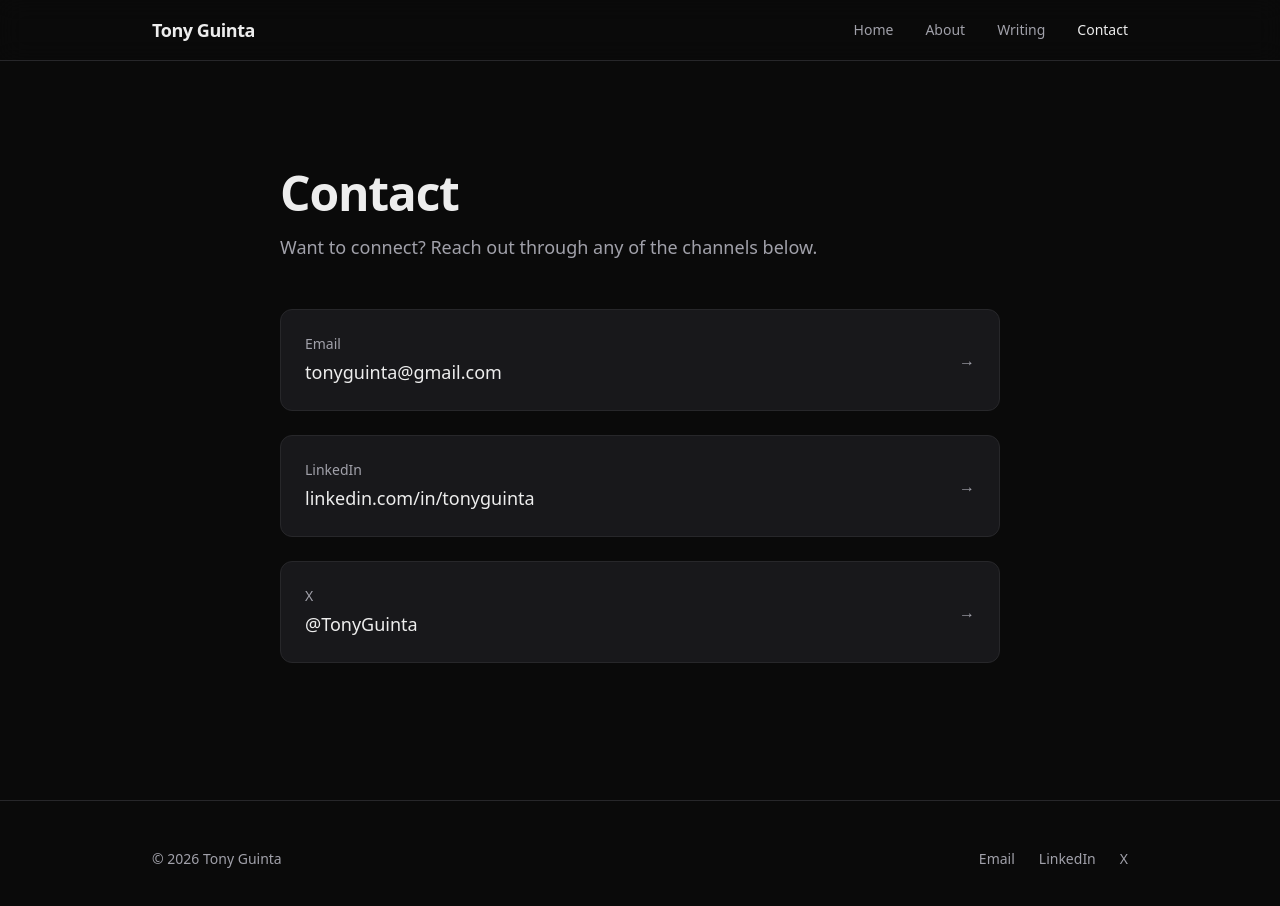
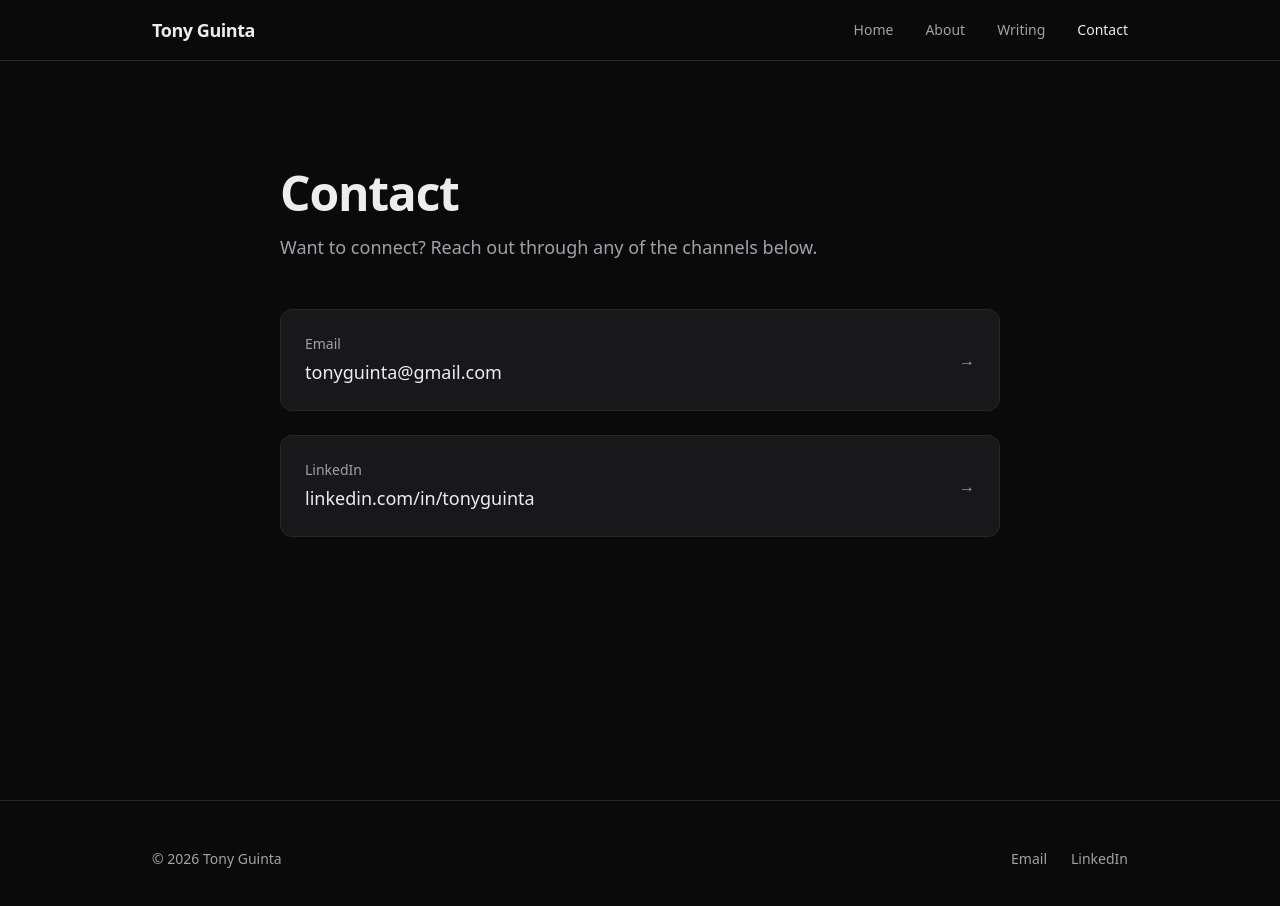
Before and after one commit to tonyguinta/tonyguinta.com, a Next.js app: page /contact in a window 1280 px wide. Shown: the top 906 px of the page. Built offline with nearby package versions, Linux system fonts and the light colour scheme.

Commit message:
Remove X/Twitter references site-wide
- Remove X from contact page and footer
- Remove @TonyGuinta from article bylines
- Will re-add once profile is refreshed and active

```diff
--- a/src/app/contact/page.tsx
+++ b/src/app/contact/page.tsx
@@ -15,11 +15,6 @@ const links = [
     label: "LinkedIn",
     href: "https://linkedin.com/in/tonyguinta",
     display: "linkedin.com/in/tonyguinta",
-  },
-  {
-    label: "X",
-    href: "https://x.com/TonyGuinta",
-    display: "@TonyGuinta",
   },
 ];
 
--- a/src/app/page.tsx
+++ b/src/app/page.tsx
@@ -21,7 +21,7 @@ const highlights = [
   {
     title: "Music → Code → Leadership",
     description:
-      "Jazz guitar at Five Towns College. Cello at Brooklyn Conservatory. A decade at Paramount Pictures. VP at a fantasy sports company. Director at Optum building enterprise software.",
+      "Studied guitar at Five Towns College. Cello at Brooklyn Conservatory. A decade at Paramount Pictures. VP at a fantasy sports company. Director at Optum building enterprise software.",
   },
 ];
 
--- a/src/components/Footer.tsx
+++ b/src/components/Footer.tsx
@@ -20,14 +20,6 @@ export default function Footer() {
           >
             LinkedIn
           </a>
-          <a
-            href="https://x.com/TonyGuinta"
-            target="_blank"
-            rel="noopener noreferrer"
-            className="text-sm text-muted transition-colors hover:text-foreground"
-          >
-            X
-          </a>
         </div>
       </div>
     </footer>
```
Also changed, not shown: content/ai-development-best-practices.md (+1 -1 lines), content/content-aggregator-thesis.md (+1 -1 lines).
